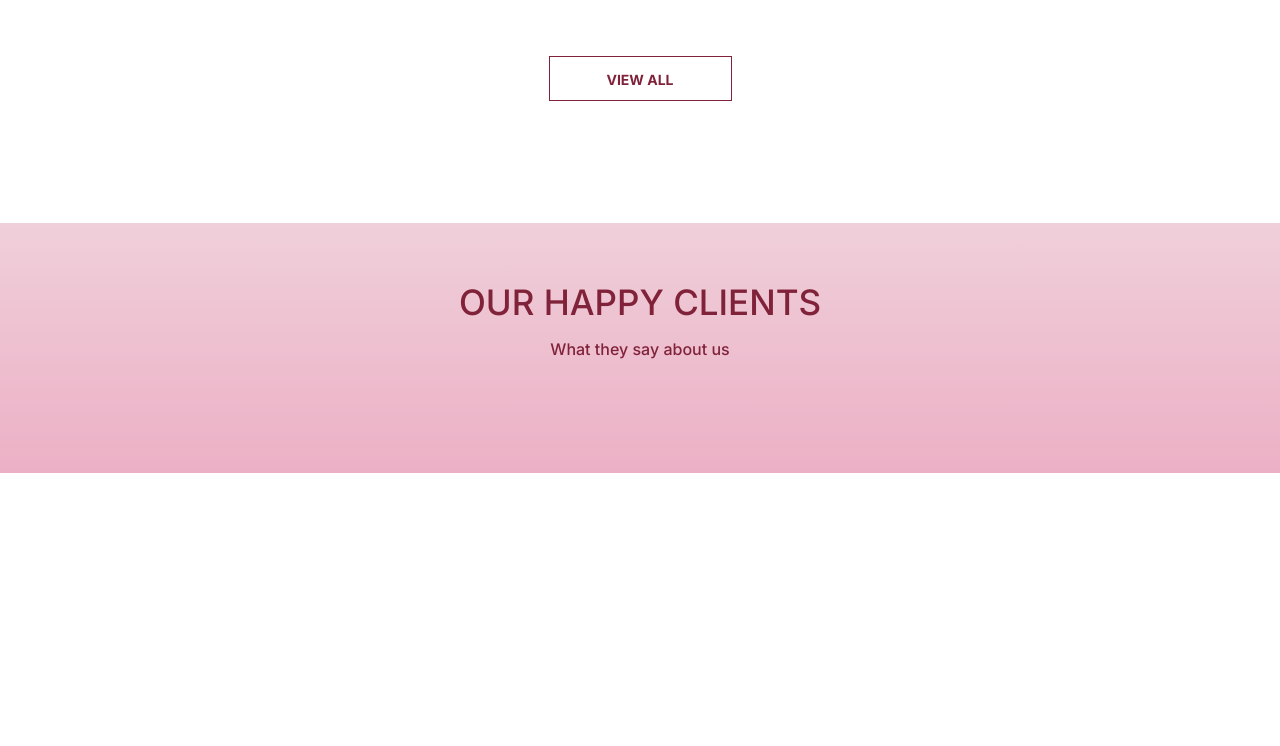
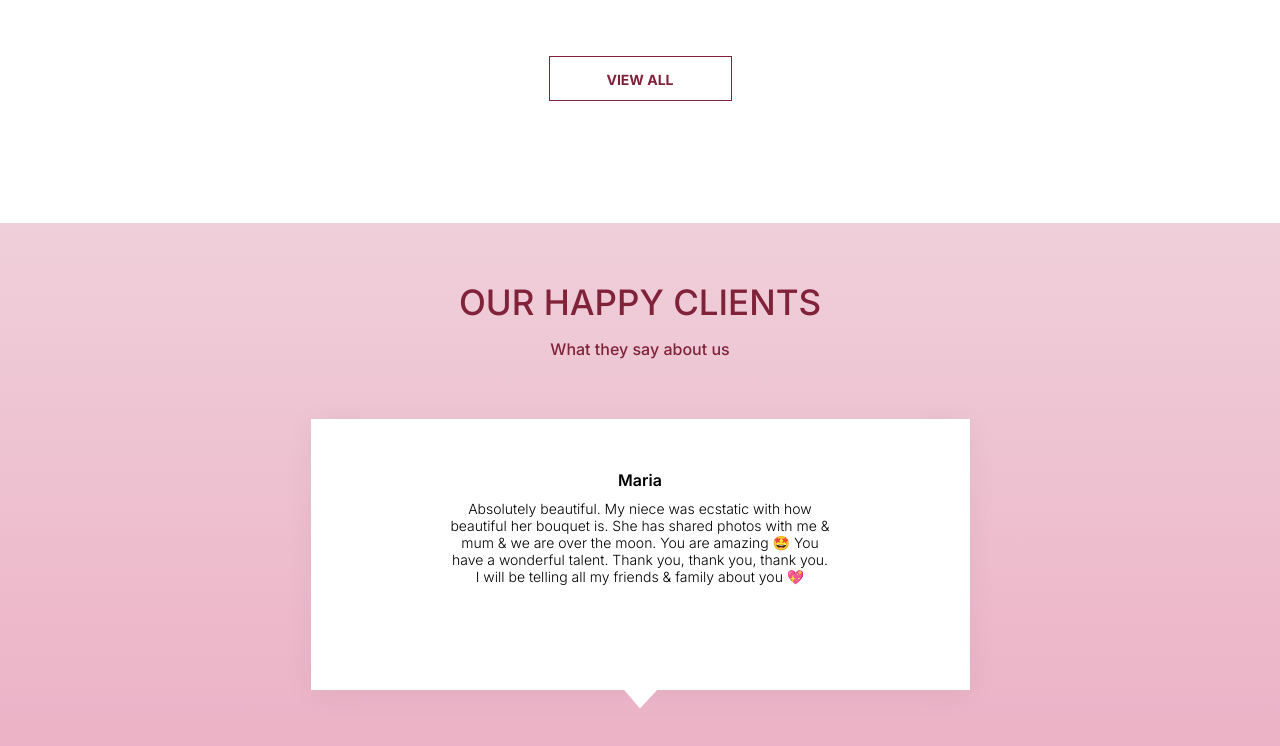
Before and after one commit to Nattyme/flowerShop, a plain HTML site: page index.html in a window 1280 px wide. Shown: the part 1950-2696 px from the top of the page. Before the commit the page ends 2423 px from the top, so only its background shows below. Drawn offline with Linux system fonts and the light colour scheme.

Commit message:
CSS .slider-client base style

```diff
--- a/index.html
+++ b/index.html
@@ -316,16 +316,25 @@
                 </div>
                 <div class="clients__slider">
                     <!-- slider -->
-                    <div class="slider">
-                        <div class="slider__item">
-
+                    <div class="slider-client">
+                        <div class="slider-client__item">
+                            <div class="slider-client__content">
+                            <div class="slider-client__title">
+                                <h4>Maria</h4>
+                            </div>
+                            <div class="slider-client__text">
+                                <p>Absolutely beautiful. My niece was ecstatic with how beautiful her bouquet is. She has shared photos with me & mum & we are over the moon. You are amazing 🤩 You have a wonderful talent. Thank you, thank you, thank you.
+                                    I will be telling all my friends & family about you 💖
+                                </p>
+                            </div>
+                            </div>
                         </div>
                         <!-- slider controls -->
-                        <div class="slider__controls">
+                        <div class="slider-client__controls">
                             <button class="button-next"></button>
                             <button class="button-back"></button>
                         </div>
-                        <div class="slider__pagination">
+                        <div class="slider-client__pagination">
                             <button class="slider__btn"></button>
                             <button class="slider__btn"></button>
                             <button class="slider__btn"></button>
--- /dev/null
+++ b/scss/blocks/_slider-client.scss
@@ -0,0 +1,68 @@
+.slider-client {
+
+}
+
+.slider-client__item {
+    padding-top: 51px;
+    margin-left: auto;
+    margin-right: auto;
+
+    position: relative;
+    width: 659px;
+    height: 271px;
+    background-color: #fff;
+    box-shadow: 0px 4px 30px 0px rgba(0, 0, 0, 0.05);
+
+    &::after {
+        width: 57px;
+        height: 37px;
+        content: url("./../img/clients/figure.svg");
+        position: absolute;
+        bottom: 10px;
+        left: 50%;
+        transform: translate(-50%, 100%);
+    }
+}
+
+.slider-client__content {
+    margin-left: auto;
+    margin-right: auto;
+    width: 390px;
+    text-align: center;
+}
+
+.slider-client__title {
+    margin-bottom: 10px;
+
+    h4 {
+        font-size: 16px;
+        font-weight: 600;
+        color: #000;
+    }
+}
+
+.slider-client__text {
+    padding-left: 5px;
+    padding-right: 5px;
+
+    p {
+        font-size: 14px;
+        font-weight: 300;
+    }
+}
+
+
+.slider-client__controls {
+}
+
+.button-next {
+}
+
+.button-back {
+}
+
+.slider-client__pagination {
+}
+
+.slider__btn {
+}
--- a/scss/main.scss
+++ b/scss/main.scss
@@ -24,3 +24,4 @@
 @import "./blocks/slider";
 @import "./blocks/tab-controls";
 @import "./blocks/card";
+@import "./blocks/slider-client";
--- a/scss/sections/_clients.scss
+++ b/scss/sections/_clients.scss
@@ -17,19 +17,5 @@
 }
 
 .clients__slider {
+    text-align: center;
 }
-
-.slider {
-}
-.slider__item {
-}
-.slider__controls {
-}
-.button-next {
-}
-.button-back {
-}
-.slider__pagination {
-}
-.slider__btn {
-}
```
Also changed, not shown: css/main.css, css/main.min.css, img/clients/figure.svg (added), 2 other files.
